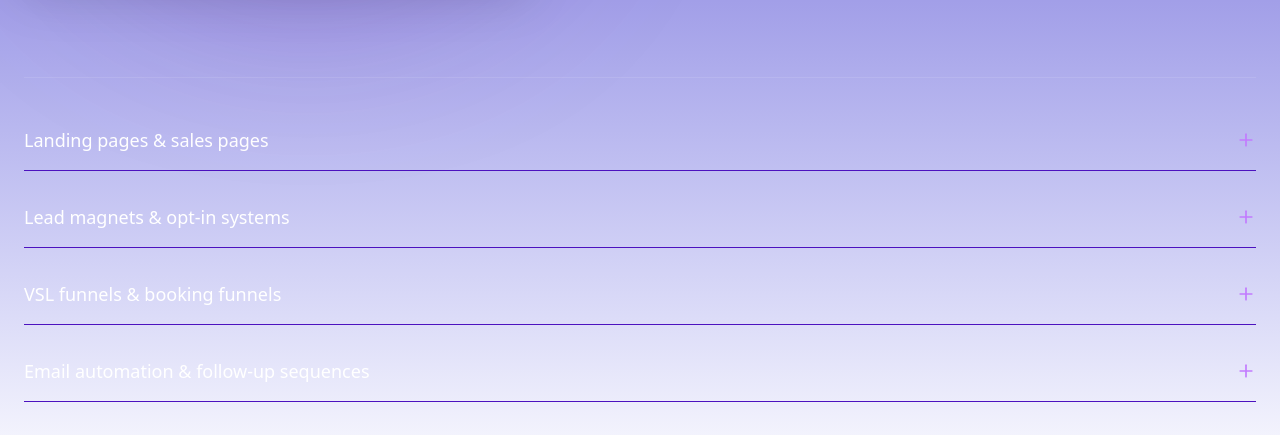
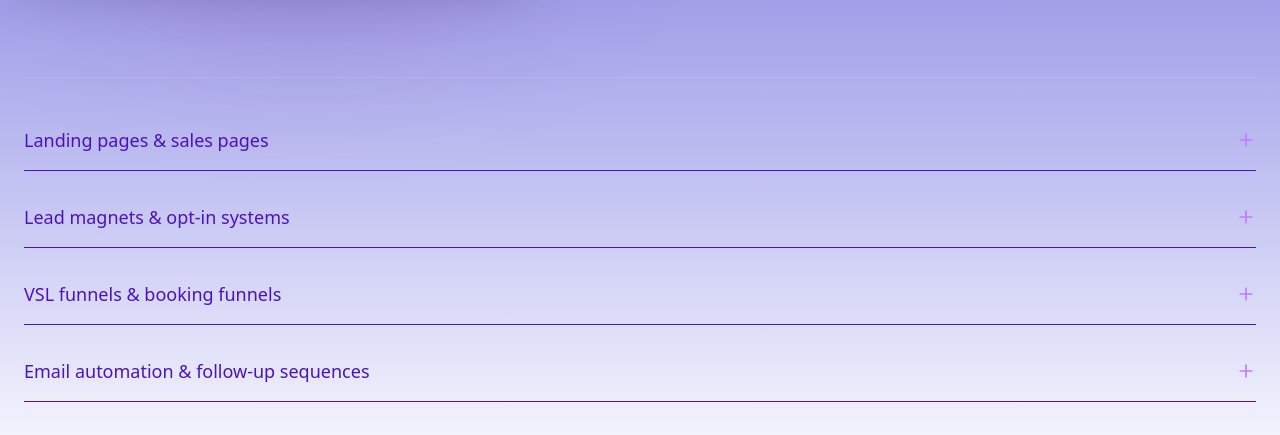
Before and after one commit to Femi-Benjamin/Titan-leap, a React (Vite) app: page /services in a window 1280 px wide. Shown: the part 2480-2915 px from the top of the page. Built offline with nearby package versions, Linux system fonts and the light colour scheme; grey boxes are pictures that could not be loaded.

Commit message:
accodion text color

```diff
--- a/src/Pages/Services.tsx
+++ b/src/Pages/Services.tsx
@@ -124,7 +124,17 @@ const ServiceItem = ({ service }: { service: ServiceProps }) => {
     return yellowBorder.includes(serviceTitle) ? "#FED65E" : "#4C12BF";
   };
 
+  const getAccordionTextColor = (serviceTitle: string) => {
+    const purpleTextServices = [
+      "Funnel Design & Conversion Systems",
+      "Content Creation",
+      "AI Automation & Growth Agents",
+    ];
+    return purpleTextServices.includes(serviceTitle) ? "text-[#4C12BF]" : "";
+  };
+
   const borderColor = getAccordionBorderColor(service.title);
+  const textColorClass = getAccordionTextColor(service.title);
 
   return (
     <div className="group">
@@ -168,7 +178,11 @@ const ServiceItem = ({ service }: { service: ServiceProps }) => {
                   borderBottomColor: borderColor,
                 }}
               >
-                <span className="text-base md:text-lg font-medium">{item}</span>
+                <span
+                  className={`text-base md:text-lg font-medium ${textColorClass}`}
+                >
+                  {item}
+                </span>
                 <Plus className="w-5 h-5 text-purple-400 group-hover/item:text-white transition-colors" />
               </div>
             </div>
```
